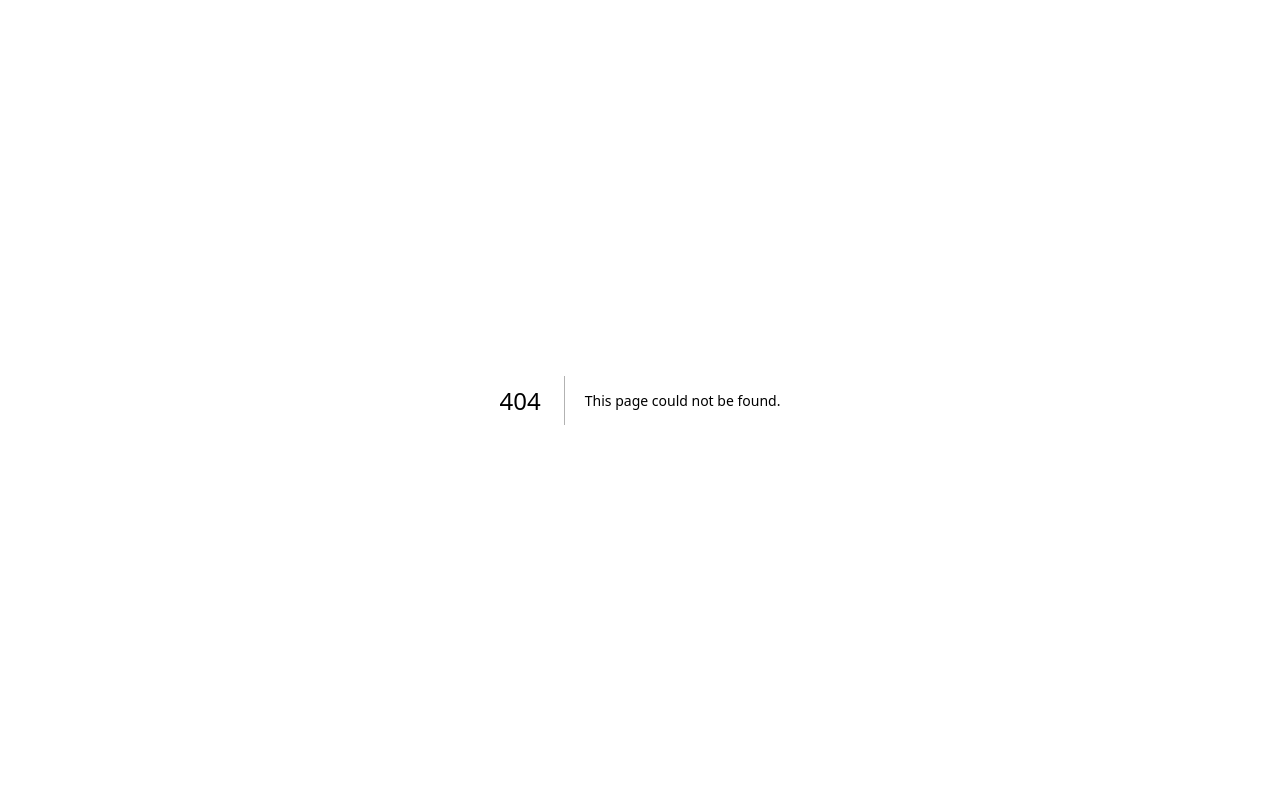
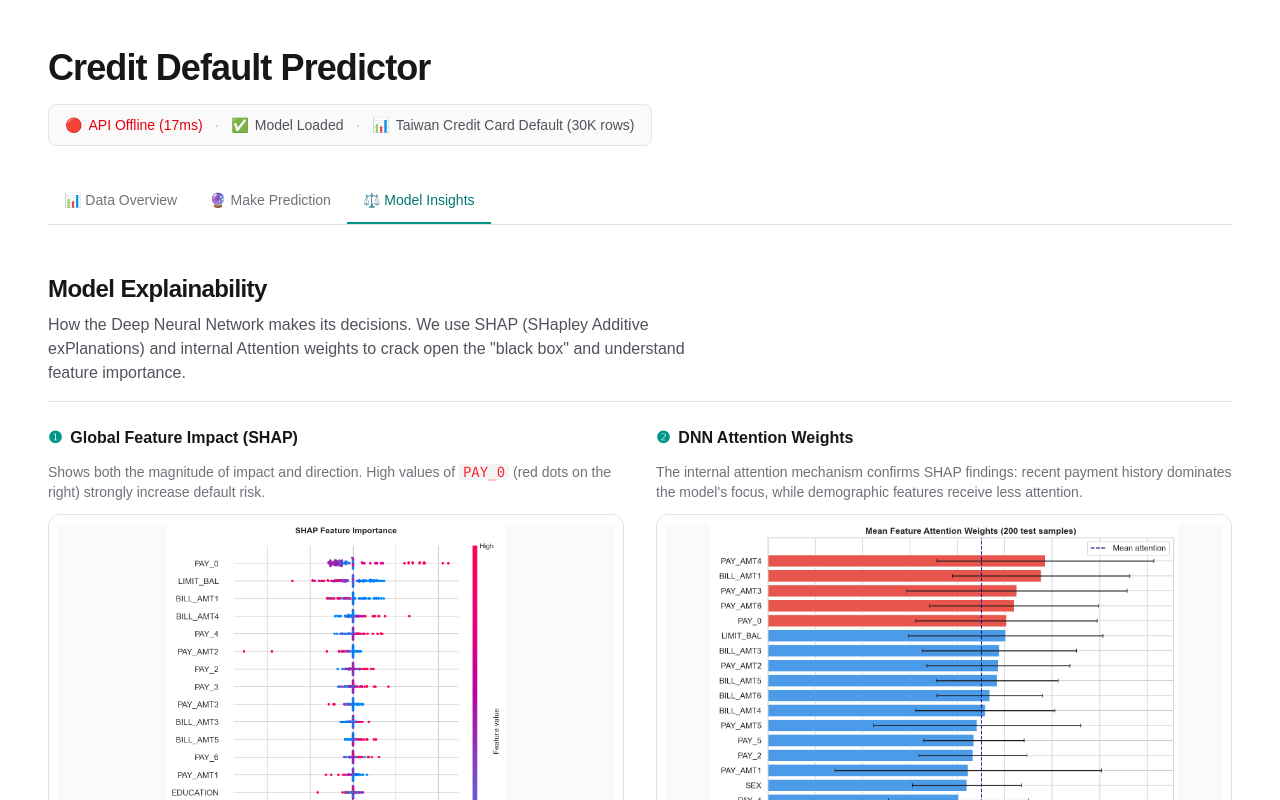
Before and after one commit to pankrulez/credit-risk-dnn, a Next.js app in the folder credit-risk-frontend/: page /insights in a window 1280 px wide. Before the commit this address had no page. Shown: the top 800 px of the page. Built offline with nearby package versions, Linux system fonts and the light colour scheme; no server answers.

Commit message:
changed tab views

```diff
--- /dev/null
+++ b/credit-risk-frontend/src/app/insights/page.tsx
@@ -0,0 +1,5 @@
+import InsightsTab from '@/components/tabs/InsightsTab';
+
+export default function InsightsPage() {
+  return <InsightsTab />;
+}
--- a/credit-risk-frontend/src/app/layout.tsx
+++ b/credit-risk-frontend/src/app/layout.tsx
@@ -1,33 +1,42 @@
-import type { Metadata } from "next";
-import { Geist, Geist_Mono } from "next/font/google";
-import "./globals.css";
+import './globals.css'; // Make sure your CSS is imported
+import StatusBar from '@/components/StatusBar';
+import Navigation from '@/components/Navigation';
 
-const geistSans = Geist({
-  variable: "--font-geist-sans",
-  subsets: ["latin"],
-});
-
-const geistMono = Geist_Mono({
-  variable: "--font-geist-mono",
-  subsets: ["latin"],
-});
-
-export const metadata: Metadata = {
-  title: "Create Next App",
-  description: "Generated by create next app",
+export const metadata = {
+  title: 'Credit Default Predictor',
+  description: 'AI model inference for Taiwan Credit Card dataset',
 };
 
 export default function RootLayout({
   children,
-}: Readonly<{
+}: {
   children: React.ReactNode;
-}>) {
+}) {
   return (
-    <html
-      lang="en"
-      className={`${geistSans.variable} ${geistMono.variable} h-full antialiased`}
-    >
-      <body className="min-h-full flex flex-col">{children}</body>
+    <html lang="en">
+      <body className="min-h-screen bg-white dark:bg-[#171614] text-zinc-900 dark:text-zinc-100">
+        <main className="p-6 md:p-12">
+          <div className="max-w-[1200px] mx-auto space-y-8">
+
+            {/* Shared Header & Status Bar */}
+            <header className="space-y-4">
+              <h1 className="text-3xl md:text-4xl font-bold tracking-tight">
+                Credit Default Predictor
+              </h1>
+              <StatusBar />
+            </header>
+
+            {/* Shared Navigation Tabs */}
+            <Navigation />
+
+            {/* Unique Page Content gets injected here */}
+            <div className="pt-4 min-h-[500px]">
+              {children}
+            </div>
+
+          </div>
+        </main>
+      </body>
     </html>
   );
 }
--- /dev/null
+++ b/credit-risk-frontend/src/app/overview/page.tsx
@@ -0,0 +1,5 @@
+import OverviewTab from '@/components/tabs/OverviewTab';
+
+export default function OverviewPage() {
+  return <OverviewTab />;
+}
--- a/credit-risk-frontend/src/app/page.tsx
+++ b/credit-risk-frontend/src/app/page.tsx
@@ -1,60 +1,9 @@
-'use client';
-
-import { useState } from 'react';
-import StatusBar from '@/components/StatusBar';
-import OverviewTab from '@/components/tabs/OverviewTab';
 import PredictTab from '@/components/tabs/PredictTab';
-import InsightsTab from '@/components/tabs/InsightsTab';
-
-type TabId = 'overview' | 'predict' | 'insights';
 
 export default function Home() {
-  // We default to the 'predict' tab so the user can test the model immediately
-  const [activeTab, setActiveTab] = useState<TabId>('predict');
-
-  const tabs = [
-    { id: 'overview', label: '📊 Data Overview' },
-    { id: 'predict', label: '🔮 Make Prediction' },
-    { id: 'insights', label: '⚖️ Model Insights' },
-  ];
-
   return (
-    <main className="min-h-screen bg-white dark:bg-[#171614] text-zinc-900 dark:text-zinc-100 p-6 md:p-12">
-      <div className="max-w-[1200px] mx-auto space-y-8">
-
-        {/* Header & Live API Status Bar */}
-        <header className="space-y-4">
-          <h1 className="text-3xl md:text-4xl font-bold tracking-tight">
-            Credit Default Predictor
-          </h1>
-          <StatusBar />
-        </header>
-
-        {/* Custom Tab Navigation */}
-        <div className="flex border-b border-zinc-200 dark:border-zinc-800 overflow-x-auto hide-scrollbar">
-          {tabs.map((tab) => (
-            <button
-              key={tab.id}
-              onClick={() => setActiveTab(tab.id as TabId)}
-              className={`whitespace-nowrap px-4 py-3 text-sm font-medium border-b-2 transition-colors ${
-                activeTab === tab.id
-                  ? 'border-teal-600 text-teal-700 dark:border-teal-500 dark:text-teal-400'
-                  : 'border-transparent text-zinc-500 hover:text-zinc-800 dark:text-zinc-400 dark:hover:text-zinc-200'
-              }`}
-            >
-              {tab.label}
-            </button>
-          ))}
-        </div>
-
-        {/* Tab Content Area (renders only the active component) */}
-        <div className="pt-4 min-h-[500px]">
-          {activeTab === 'overview' && <OverviewTab />}
-          {activeTab === 'predict'  && <PredictTab />}
-          {activeTab === 'insights' && <InsightsTab />}
-        </div>
-
-      </div>
-    </main>
+    <div className="w-full animate-in fade-in duration-500">
+      <PredictTab />
+    </div>
   );
 }
--- /dev/null
+++ b/credit-risk-frontend/src/components/Navigation.tsx
@@ -0,0 +1,35 @@
+'use client';
+
+import Link from 'next/link';
+import { usePathname } from 'next/navigation';
+
+export default function Navigation() {
+  const pathname = usePathname();
+
+  const tabs = [
+    { href: '/overview', label: '📊 Data Overview' },
+    { href: '/', label: '🔮 Make Prediction' }, // Making Prediction the default home page
+    { href: '/insights', label: '⚖️ Model Insights' },
+  ];
+
+  return (
+    <div className="flex border-b border-zinc-200 dark:border-zinc-800 overflow-x-auto hide-scrollbar">
+      {tabs.map((tab) => {
+        const isActive = pathname === tab.href;
+        return (
+          <Link
+            key={tab.href}
+            href={tab.href}
+            className={`whitespace-nowrap px-4 py-3 text-sm font-medium border-b-2 transition-colors ${
+              isActive
+                ? 'border-teal-600 text-teal-700 dark:border-teal-500 dark:text-teal-400'
+                : 'border-transparent text-zinc-500 hover:text-zinc-800 dark:text-zinc-400 dark:hover:text-zinc-200'
+            }`}
+          >
+            {tab.label}
+          </Link>
+        );
+      })}
+    </div>
+  );
+}
```
